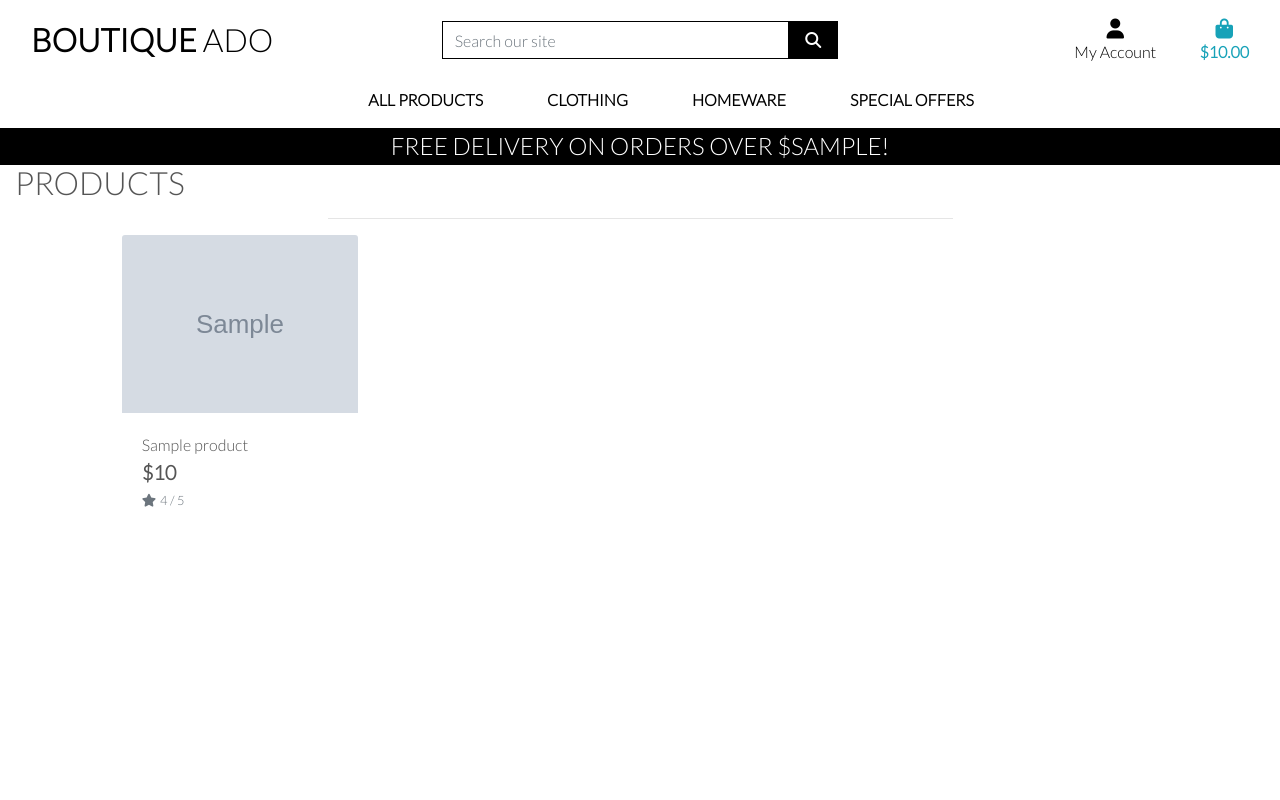
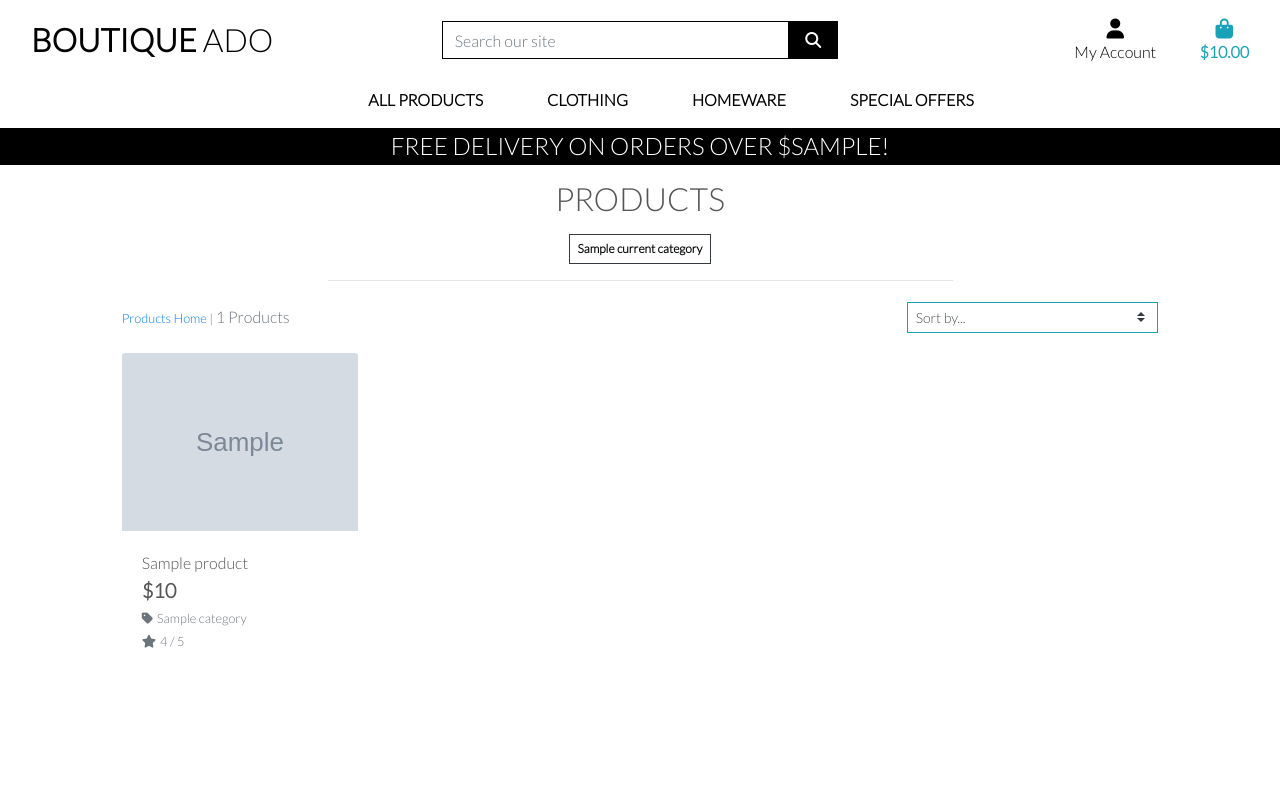
Before and after one commit to ThijsTerporten/E-Commerce-project, a Django app: template products/templates/products/products.html in a window 1280 px wide. Run offline with Django 3.2, Linux system fonts and the light colour scheme; the template is opened without the code that fills it: most values are stand-ins (such as "Sample title", 1, 10 or a date in 2020); grey boxes marked "Sample" are stand-in pictures; some libraries are stand-ins or nearby versions.

Commit message:
Add sorting and product count to product page

```diff
--- a/products/templates/products/products.html
+++ b/products/templates/products/products.html
@@ -4,24 +4,52 @@
 {% block page_header %}
     <div class="container header-container">
         <div class="row">
-        <div class="col">
-
-        </div>
+            <div class="col"></div>
         </div>
     </div>
 {% endblock %}
+
 {% block content %}
     <div class="overlay"></div>
     <div class="container-fluid">
         <div class="row">
-        <div class="col">
+            <div class="col text-center mt-3">
                 <h2 class="logo-font">Products</h2>
+                {% for c in current_categories %}
+                    <a class="category-badge text-decoration-none" href="{% url 'products' %}?category={{ c.name }}">
+                        <span class="p-2 mt-2 badge badge-white text-black rounded-0 border border-dark">{{ c.friendly_name }}</span>
+                    </a>
+                {% endfor %}
                 <hr class="w-50 mb-1">
             </div>
         </div>
         <div class="row">
             <div class="product-container col-10 offset-1">
-            <div class="row mt-1 mb-2"></div>
+                <div class="row mt-1 mb-2">
+                    <div class="col-12 col-md-6 my-auto order-md-last d-flex justify-content-center justify-content-md-end">
+                        <div class="sort-select-wrapper w-50">
+                            <select id="sort-selector" class="custom-select custom-select-sm rounded-0 border border-{% if current_sorting != 'None_None' %}info{% else %}black{% endif %}">
+                                <option value="reset" {% if current_sorting == 'None_None' %}selected{% endif %}>Sort by...</option>
+                                <option value="price_asc" {% if current_sorting == 'price_asc' %}selected{% endif %}>Price (low to high)</option>
+                                <option value="price_desc" {% if current_sorting == 'price_desc' %}selected{% endif %}>Price (high to low)</option>
+                                <option value="rating_asc" {% if current_sorting == 'rating_asc' %}selected{% endif %}>Rating (low to high)</option>
+                                <option value="rating_desc" {% if current_sorting == 'rating_desc' %}selected{% endif %}>Rating (high to low)</option>
+                                <option value="name_asc" {% if current_sorting == 'name_asc' %}selected{% endif %}>Name (A-Z)</option>
+                                <option value="name_desc" {% if current_sorting == 'name_desc' %}selected{% endif %}>Name (Z-A)</option>
+                                <option value="category_asc" {% if current_sorting == 'category_asc' %}selected{% endif %}>Category (A-Z)</option>
+                                <option value="category_desc" {% if current_sorting == 'category_desc' %}selected{% endif %}>Category (Z-A)</option>
+                            </select>
+                        </div>
+                    </div>
+                    <div class="col-12 col-md-6 order-md-first">
+                        <p class="text-muted mt-3 text-center text-md-left">
+                            {% if search_term or current_categories or current_sorting != 'None_None' %}
+                                <span class="small"><a href="{% url 'products' %}">Products Home</a> | </span>
+                            {% endif %}
+                            {{ products|length }} Products{% if search_term %} found for <strong>"{{ search_term }}"</strong>{% endif %}
+                        </p>
+                    </div>
+                </div>
                 <div class="row">
                     {% for product in products %}
                         <div class="col-sm-6 col-md-6 col-lg-4 col-xl-3">
@@ -32,8 +60,7 @@
                                 </a>
                                 {% else %}
                                 <a href="{% url 'product_detail' product.id %}">
-                                <img class="card-img-top img-fluid" src="{{ MEDIA_URL }}noimage.png"
-                                    alt="{{ product.name }}">
+                                    <img class="card-img-top img-fluid" src="{{ MEDIA_URL }}noimage.png" alt="{{ product.name }}">
                                 </a>
                                 {% endif %}
                                 <div class="card-body pb-0">
@@ -43,9 +70,15 @@
                                     <div class="row">
                                         <div class="col">
                                             <p class="lead mb-0 text-left font-weight-bold">${{ product.price }}</p>
+                                            {% if product.category %}
+                                            <p class="small mt-1 mb-0">
+                                                <a class="text-muted" href="{% url 'products' %}?category={{ product.category.name }}">
+                                                    <i class="fas fa-tag mr-1"></i>{{ product.category.friendly_name }}
+                                                </a>
+                                            </p>
+                                            {% endif %}
                                             {% if product.rating %}
-                                        <small class="text-muted"><i class="fas fa-star mr-1"></i>{{ product.rating }} /
-                                            5</small>
+                                                <small class="text-muted"><i class="fas fa-star mr-1"></i>{{ product.rating }} / 5</small>
                                             {% else %}
                                                 <small class="text-muted">No Rating</small>
                                             {% endif %}
@@ -54,24 +87,26 @@
                                 </div>
                             </div>
                         </div>
+                        {% if forloop.counter|divisibleby:1 %}
+                            <div class="col-12 d-sm-none mb-5">
+                                <hr>
+                            </div>
+                        {% endif %}
                         {% if forloop.counter|divisibleby:2 %}
                             <div class="col-12 d-none d-sm-block d-md-block d-lg-none mb-5">
                                 <hr>
                             </div>
                         {% endif %}
-
                         {% if forloop.counter|divisibleby:3 %}
                             <div class="col-12 d-none d-lg-block d-xl-none mb-5">
                                 <hr>
                             </div>
                         {% endif %}
-
                         {% if forloop.counter|divisibleby:4 %}
                             <div class="col-12 d-none d-xl-block mb-5">
                                 <hr>
                             </div>
                         {% endif %}
-
                     {% endfor %}
                 </div>
             </div>
--- a/static/css/base.css
+++ b/static/css/base.css
@@ -72,6 +72,11 @@ body {
     z-index: -1;
 }
 
+a.catgegory-badge > span.badge:hover {
+    background: #212529 !important;
+    color: #fff !important;
+}
+
 /* -------------------------------- Media Queries */
 
 /* Slightly larger container on xl screens */
```
Also changed, not shown: products/templates/products/product_detail.html (+7 -0 lines), products/views.py (+9 -10 lines). Lines whose indentation alone changed are shown as unchanged.
